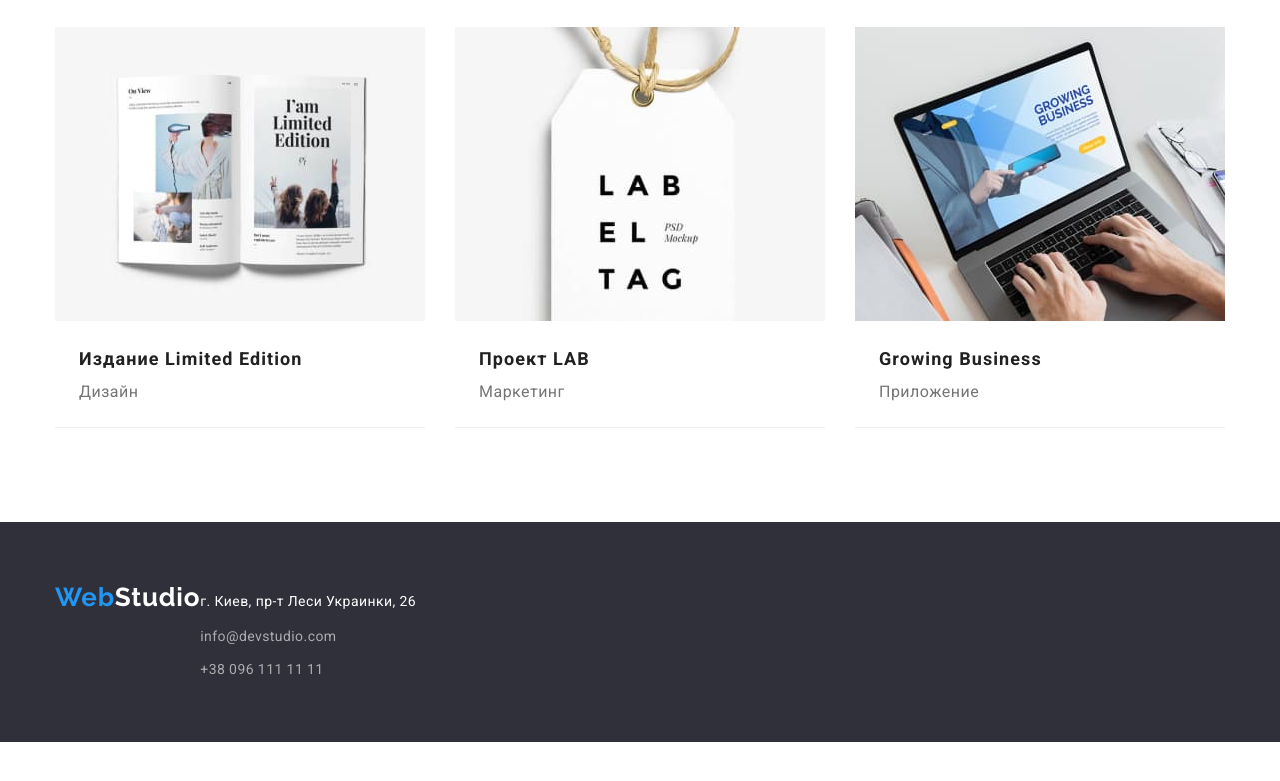
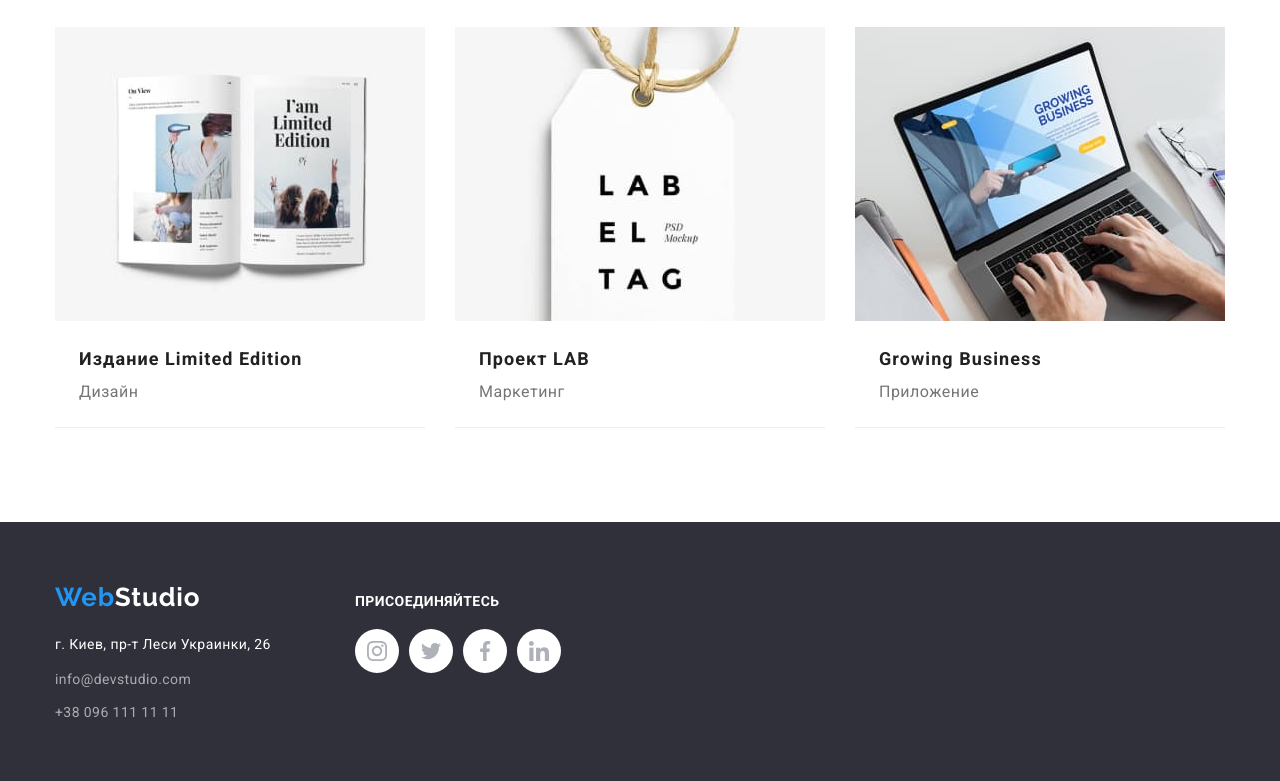
Before and after one commit to Actobe/goit-markup-hw-04-2022, a plain HTML site: page portfolio.html in a window 1280 px wide. Shown: the part 1104-1885 px from the top of the page. Before the commit the page ends 1846 px from the top, so only its background shows below. Drawn offline with nearby package versions, Linux system fonts and the light colour scheme.

Commit message:
02042022

```diff
--- a/css/styles.css
+++ b/css/styles.css
@@ -531,13 +531,15 @@ color: #FFFFFF;
     align-items: baseline;
 
 }
+
 .social-footer {
-    display: flex;
+display: block;
+align-items: center;
+padding-left: 70px;
 }
-
 .footer-address-list {
 min-width: 230px;
-margin-right: 70px;
+
 }
 .social-footer {
     min-width: 206px;
@@ -545,13 +547,13 @@ margin-right: 70px;
 .footer-social-list {
     display: flex;
     justify-content: space-between;
+    align-items: center;
 }
 .footer-social-list {
     padding-top: 20px;
 }
-.footer-social-kist-item:not(:last-child) {
-    padding-right: 22px;
-
+.footer-social-kist-item {
+    padding-right: 10px;
 }
 
 
@@ -673,3 +675,98 @@ color: #2196F3;
     display: block;
     margin-bottom: 20px;
 }
+.address {
+    font-family: 'Roboto', sans-serif;
+    font-style: normal;
+    font-weight: normal;
+    font-size: 14px;
+    line-height: 1.71;
+    /* or 171% */
+    letter-spacing: 0.03em;
+    color: #FFFFFF;
+    }
+    .mail {
+        font-family: Roboto;
+    font-style: normal;
+    font-weight: normal;
+    font-size: 14px;
+    line-height: 24px;
+    /* or 171% */
+
+    letter-spacing: 0.03em;
+
+    color: rgba(255, 255, 255, 0.6);
+    }
+    .mail {
+    display: block;
+    margin-bottom: 10px;
+    margin-top: 10px;
+    }
+    .phone {
+    font-family: 'Roboto', sans-serif;
+    font-style: normal;
+    font-weight: normal;
+    font-size: 14px;
+    line-height: 1.71;
+    /* or 171% */
+    letter-spacing: 0.03em;
+    color: rgba(255, 255, 255, 0.6);
+    }
+    .phone:focus {
+    color: #2196F3;
+
+    }
+    .mail:hover,
+    .mail:focus {
+    color: #2196F3;
+
+    }
+    .phone:hover {
+    color: #2196F3;
+    }
+    .address:hover,
+    .address:focus {
+    color: #2196F3;
+    }
+    .address:not(:last-child) {
+        margin-bottom:10px;
+    }
+    .welcome {
+        font-family: Roboto;
+    font-style: normal;
+    font-weight: bold;
+    font-size: 14px;
+    line-height: 16px;
+    letter-spacing: 0.03em;
+    text-transform: uppercase;
+    color: #FFFFFF;
+    }
+    .footer-container {
+        display: flex;
+        align-items: baseline;
+
+    }
+
+    .social-footer {
+    display: block;
+    align-items: center;
+    padding-left: 70px;
+    }
+    .footer-address-list {
+    min-width: 230px;
+
+    }
+    .social-footer {
+        min-width: 206px;
+    }
+    .footer-social-list {
+        display: flex;
+        justify-content: space-between;
+        align-items: center;
+    }
+    .footer-social-list {
+        padding-top: 20px;
+    }
+    .footer-social-kist-item {
+        padding-right: 10px;
+    }
--- a/portfolio.html
+++ b/portfolio.html
@@ -179,6 +179,7 @@
 </main>
 <footer class="footer">
     <div class="container footer-container">
+       <div class="footer-address-list">
        <a class="footer-logo link" href="">
            Web<span class="logo-w"</span>Studio<span class="logo-studio"</span>
            </a>
@@ -198,6 +199,43 @@
                </ul>
                </address>
            </div>
+             <div class="social-footer">
+               <p class="welcome">присоединяйтесь</p>
+               <ul class="footer-social-list list">
+
+
+
+               <li class="footer-social-kist-item">
+                   <a class="social-list-link" href="">
+                       <svg class="social-list-icon" width="20" height="20">
+                           <use href="./images/sprite.svg#icon-instagram-2"></use>
+                       </svg>
+                   </a>
+               </li>
+               <li class="footer-social-kist-item">
+                   <a class="social-list-link" href="">
+                       <svg class="social-list-icon" width="20" height="20">
+                           <use href="./images/sprite.svg#icon-twitter-1"></use>
+                       </svg>
+                   </a>
+               </li>
+               <li class="footer-social-kist-item">
+                   <a class="social-list-link" href="">
+                       <svg class="social-list-icon" width="20" height="20">
+                           <use href="./images/sprite.svg#icon-facebook-11"></use>
+                       </svg>
+                   </a>
+               </li>
+               <li class="footer-social-kist-item">
+                   <a class="social-list-link" href="">
+                       <svg class="social-list-icon" width="20" height="20">
+                           <use href="./images/sprite.svg#icon-linkedin-1-11"></use>
+                       </svg>
+                   </a>
+               </li>
+               </ul>
+           </div>
+
    </footer>
 </body>
 </html>
```
Lines whose indentation alone changed are shown as unchanged.
